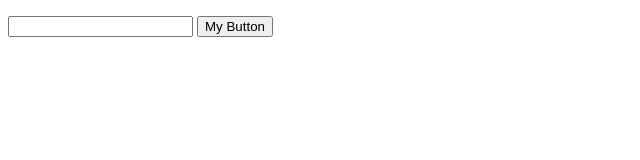
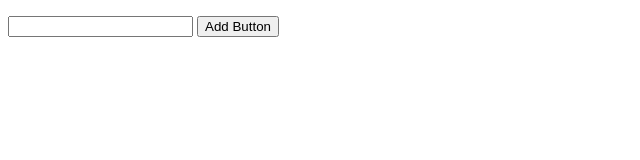
Before and after one commit to WinstonSmith39/ToDoList, a plain HTML site: page index.html in a window 1280 px wide. Shown: the full height of the page, 0-640 px from the left. Drawn offline with Linux system fonts and the light colour scheme.

Commit message:
changed button name to "add button"

```diff
--- a/index.html
+++ b/index.html
@@ -14,7 +14,7 @@
 
     <form class="myToDoForm">
         <input type="text"></input>
-        <button type="submit">My Button</button>
+        <button type="submit">Add Button</button>
     </form>
 
     <script src="./script.js"></script>
```
